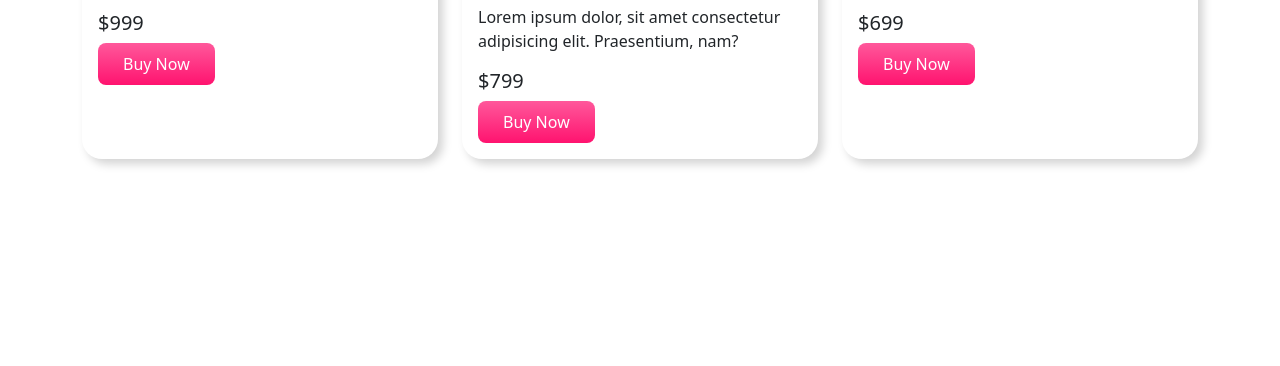
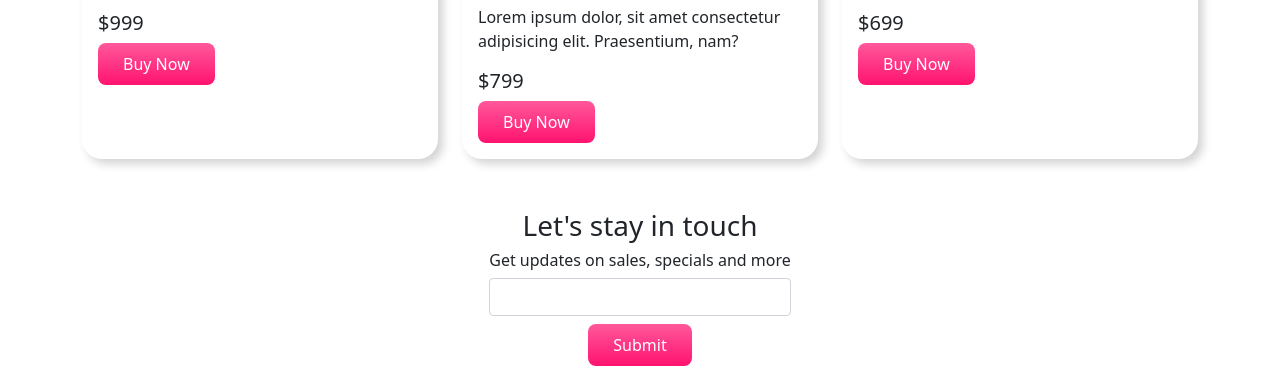
Before and after one commit to ahDevGit/panda-commerce, a plain HTML site: page index.html in a window 1280 px wide. Shown: the part 1819-2185 px from the top of the page. Before the commit the page ends 2028 px from the top, so only its background shows below. Drawn offline with nearby package versions, Linux system fonts and the light colour scheme.

Commit message:
Subscribe section Added

```diff
--- a/index.html
+++ b/index.html
@@ -208,7 +208,7 @@
     </div>
     <!-- Shoes Section End -->
 
-    <div class="container shoes padding-tb" id="shoes">
+    <div class="container shoes padding-tb" id="backpack">
       <h3>Backpack</h3>
       <div class="row row-cols-1 row-cols-md-3 g-4">
         <div class="col">
@@ -256,6 +256,18 @@
       </div>
     </div>
     <!-- Backpac Section End -->
+
+    <div
+      class="container d-flex justify-content-center align-items-center"
+      id="contact"
+    >
+      <div class="text-center">
+        <h3>Let's stay in touch</h3>
+        <h6>Get updates on sales, specials and more</h6>
+        <input class="form-control my-2" type="text" name="" id="" />
+        <button type="submit" class="buy-now">Submit</button>
+      </div>
+    </div>
     <script
       src="https://cdn.jsdelivr.net/npm/bootstrap@5.1.3/dist/js/bootstrap.bundle.min.js"
       integrity="sha384-ka7Sk0Gln4gmtz2MlQnikT1wXgYsOg+OMhuP+IlRH9sENBO0LRn5q+8nbTov4+1p"
```
